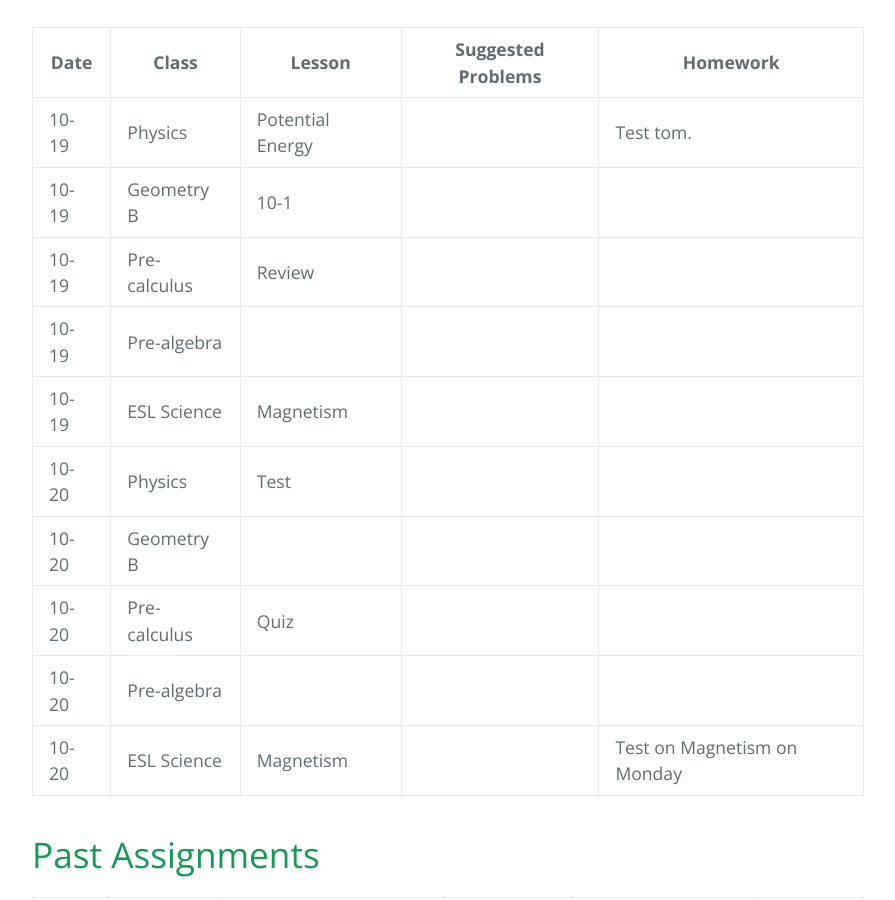
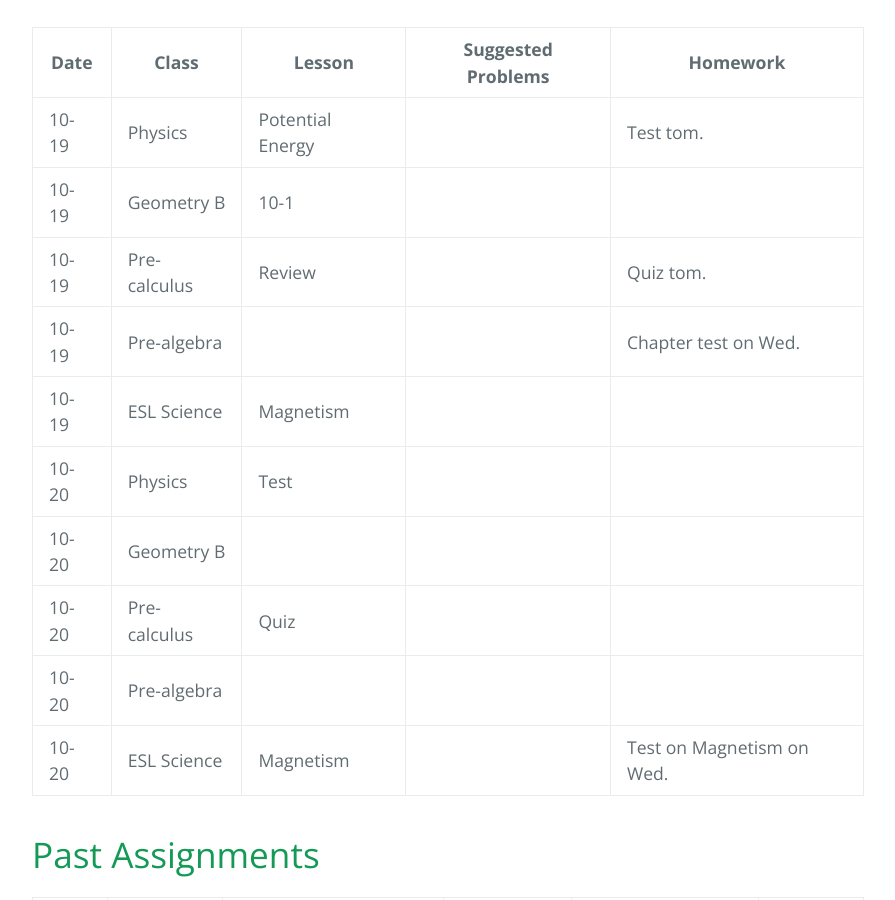
Before and after one commit to gpayoo/gpayoo, a Jekyll site: the page built from index.md, in a window 1280 px wide and 900 px high, scrolled down 541 px. Shown: the whole window, without its empty margins (192-1087 px from the left). Built offline with Jekyll 4.4.1, drawn with Linux system fonts in a browser that asks for light colours; our own code applies the rules of GitHub Pages for plain Markdown files.

Commit message:
Update index.md

```diff
--- a/index.md
+++ b/index.md
@@ -12,14 +12,14 @@ layout: default
 | ---- | ----- | ------ | -------- | ---
 | 10-19 | Physics | Potential Energy | | Test tom.
 | 10-19 | Geometry B | 10-1  | |   |
-| 10-19 | Pre-calculus | Review  | |
-| 10-19 | Pre-algebra |   | |
+| 10-19 | Pre-calculus | Review  | |  Quiz tom.
+| 10-19 | Pre-algebra |   | | Chapter test on Wed.
 | 10-19 | ESL Science | Magnetism |  |
 | 10-20 | Physics | Test  | |
 | 10-20 | Geometry B |   | |   |
 | 10-20 | Pre-calculus | Quiz | |
 | 10-20 | Pre-algebra |   | |
-| 10-20 | ESL Science | Magnetism |  | Test on Magnetism on Monday
+| 10-20 | ESL Science | Magnetism |  | Test on Magnetism on Wed.
 
 # [](#header-2) Past Assignments
 
```
